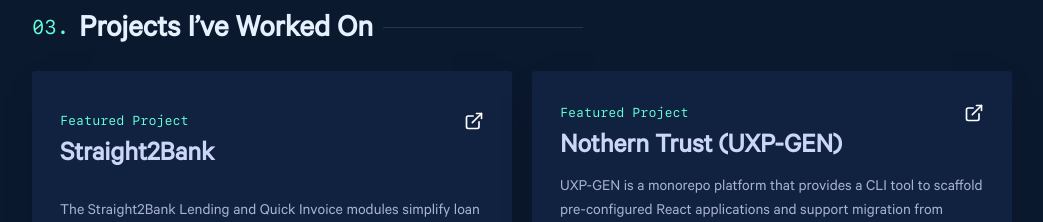
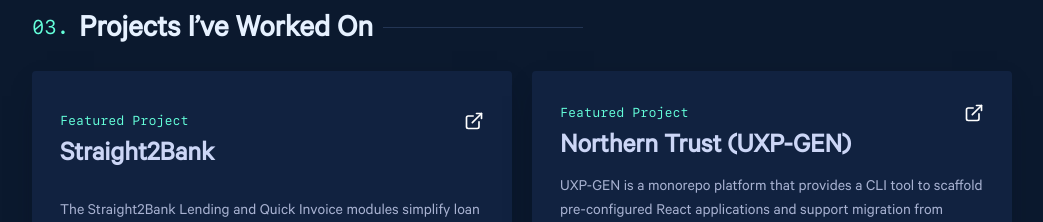
Before and after one commit to syedtajudheen/dev-portfolio, a Next.js app: page / in a window 1280 px wide. Shown: the part 2020-2242 px from the top of the page, without its empty margins (118-1161 px from the left). Built offline with nearby package versions, Linux system fonts and the light colour scheme.

Commit message:
typo fix

```diff
--- a/src/components/Work.tsx
+++ b/src/components/Work.tsx
@@ -12,7 +12,7 @@
     skills: ["React", "Redux", "Micro-frontend", "Styled-components", "Node.js"]
   },
   {
-    title: "Nothern Trust (UXP-GEN)",
+    title: "Northern Trust (UXP-GEN)",
     description: "UXP-GEN is a monorepo platform that provides a CLI tool to scaffold pre-configured React applications and support migration from legacy versions. It includes shared scaffolding packages and an internal microfrontend framework, enabling internal teams to rapidly bootstrap applications with standardized architecture, reducing manual setup and improving development consistency across projects.",
     link: "https://www.northerntrust.com/",
     isFeatured: true,
```
